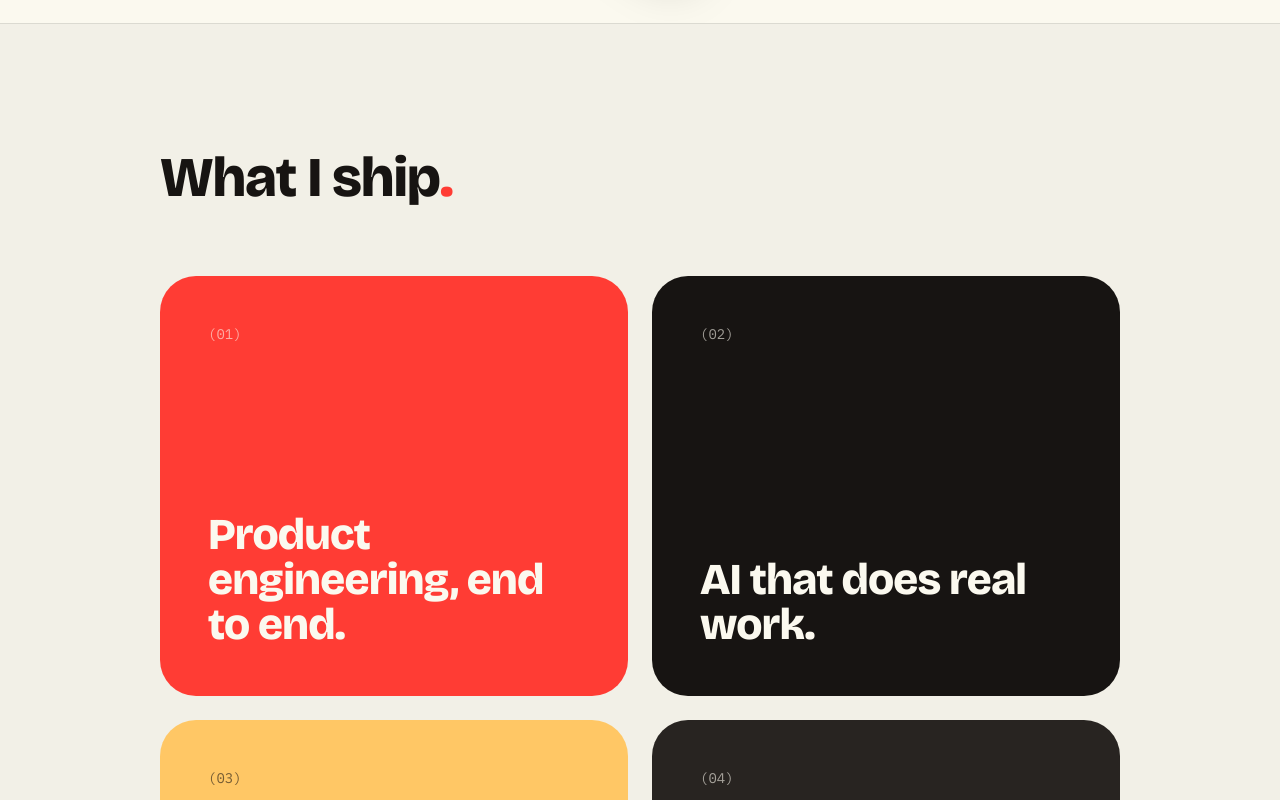
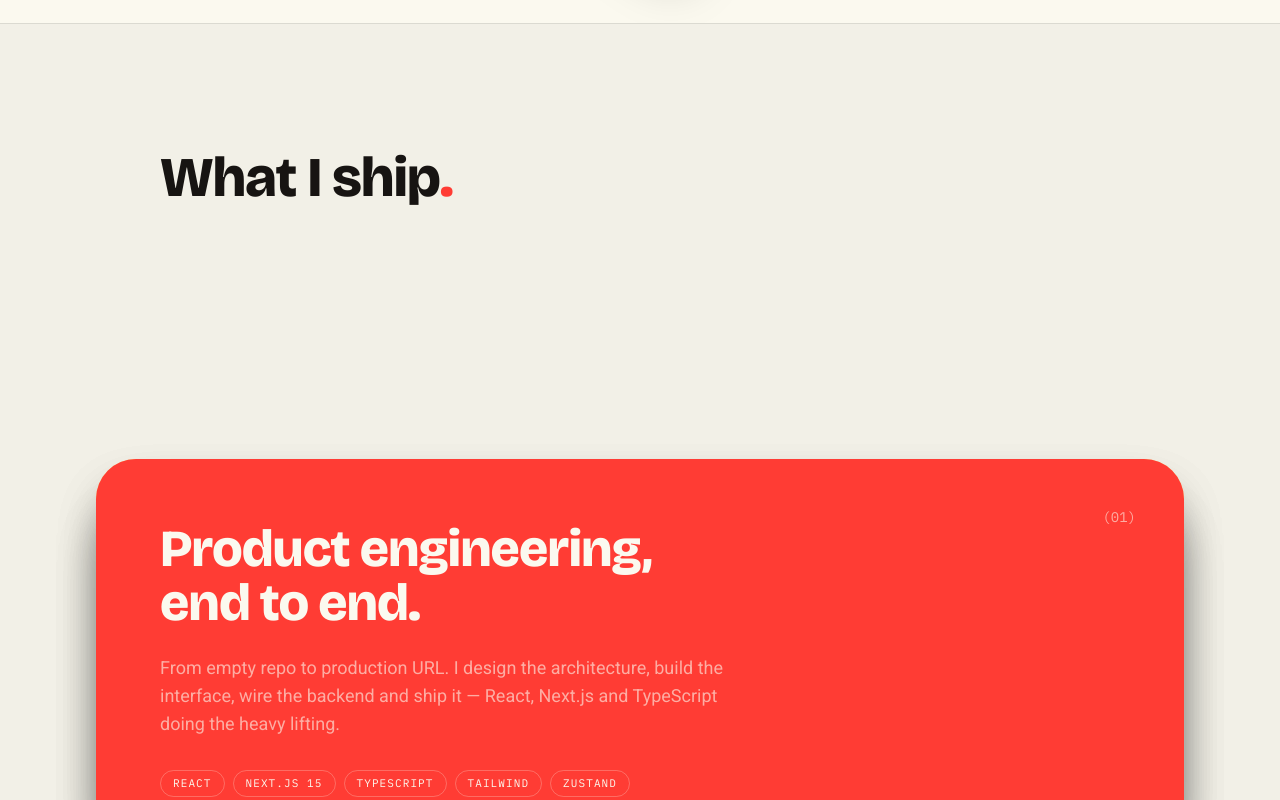
Before and after one commit to deepmroot/mandeep-portfolio, a React (Vite) app: page / in a window 1280 px wide. Shown: the part 6680-7480 px from the top of the page. Built offline with nearby package versions, Linux system fonts and the light colour scheme.

Commit message:
Replace hover-flip Ships cards with real scroll-pinned stack-fold, matching brandappart's tiles_stack mechanic: each card rotates/folds back on X-axis as the next one settles into place while scrolling

```diff
--- a/src/appart-theme/Portfolio.jsx
+++ b/src/appart-theme/Portfolio.jsx
@@ -966,42 +966,81 @@ const SHIP_COLORS = [
   { bg: "#282421", text: "#fbf9ef", sub: "#fbf9ef99", chipBorder: "#fbf9ef30" },
 ];
 
-function ShipFlipCard({ ship, colors, index }) {
+function Ships() {
+  const stackRef = useRef(null);
+  const cardEls = useRef([]);
+
+  useEffect(() => {
+    if (!stackRef.current) return undefined;
+    if (window.matchMedia("(prefers-reduced-motion: reduce)").matches) return undefined;
+
+    const cards = cardEls.current.filter(Boolean);
+    const ctx = gsap.context(() => {
+      const st = ScrollTrigger.create({
+        trigger: stackRef.current,
+        start: "top top",
+        end: () => `+=${(cards.length - 1) * 100}%`,
+        pin: true,
+        scrub: 0.4,
+        onUpdate: (self) => {
+          const total = cards.length - 1;
+          const raw = self.progress * total;
+          cards.forEach((card, i) => {
+            if (i === cards.length - 1) {
+              gsap.set(card, { rotateX: 0, y: 0, scale: 1 });
+              return;
+            }
+            const localT = gsap.utils.clamp(0, 1, raw - i);
+            gsap.set(card, {
+              rotateX: -localT * 70,
+              y: -localT * 120,
+              scale: 1 - localT * 0.06,
+              transformOrigin: "top center",
+            });
+          });
+        },
+      });
+      return () => st.kill();
+    }, stackRef);
+
+    return () => ctx.revert();
+  }, []);
+
   return (
-    <motion.div
-      initial={{ opacity: 0, y: 40 }}
-      whileInView={{ opacity: 1, y: 0 }}
-      viewport={{ once: true, margin: "-80px" }}
-      transition={{ duration: 0.6, ease: EASE_OUT, delay: index * 0.06 }}
-      className="group [perspective:1800px] h-[360px] sm:h-[420px]"
+    <section id="about" className="bg-[#f2f0e7] border-y border-[#171412]/10">
+      <div className="max-w-6xl mx-auto px-5 sm:px-8 md:px-24 pt-20 sm:pt-28">
+        <h2 className={`${DISPLAY} font-extrabold tracking-[-0.02em] text-[clamp(2rem,5vw,3.5rem)] mb-10`}>
+          <Reveal onView>
+            <span>
+              What I ship<span className="text-[#ff3c34]">.</span>
+            </span>
+          </Reveal>
+        </h2>
+      </div>
+      <div ref={stackRef} className="relative h-screen [perspective:2200px] overflow-hidden">
+        {SHIPS.map((ship, i) => {
+          const colors = SHIP_COLORS[i % SHIP_COLORS.length];
+          return (
+            <div
+              key={ship.no}
+              ref={(el) => (cardEls.current[i] = el)}
+              className="absolute inset-0 flex items-center justify-center px-5 sm:px-8 md:px-24 [transform-style:preserve-3d] [backface-visibility:hidden] [will-change:transform]"
+              style={{ zIndex: SHIPS.length - i }}
             >
-      <div className="relative w-full h-full transition-transform duration-700 [transition-timing-function:cubic-bezier(0.22,1,0.36,1)] [transform-style:preserve-3d] group-hover:[transform:rotateY(180deg)]">
-        {/* Front */}
               <div
-          className="absolute inset-0 rounded-[1.75rem] sm:rounded-[2.25rem] p-8 sm:p-12 flex flex-col justify-between [backface-visibility:hidden]"
+                className="relative w-full max-w-6xl rounded-[1.75rem] sm:rounded-[2.5rem] p-8 sm:p-14 md:p-16 shadow-2xl"
                 style={{ backgroundColor: colors.bg, color: colors.text }}
               >
-          <span className={`${MONO} text-sm`} style={{ color: colors.sub }}>
+                <span className={`${MONO} absolute top-8 right-8 sm:top-12 sm:right-12 text-sm`} style={{ color: colors.sub }}>
                   ({ship.no})
                 </span>
-          <h3 className={`${DISPLAY} font-extrabold tracking-[-0.02em] text-[clamp(1.8rem,4vw,2.75rem)] leading-[1.02]`}>
+                <h3 className={`${DISPLAY} font-extrabold tracking-[-0.02em] text-[clamp(2rem,4.5vw,3.25rem)] leading-[1.03] max-w-xl`}>
                   {ship.title}
                 </h3>
-        </div>
-        {/* Back */}
-        <div
-          className="absolute inset-0 rounded-[1.75rem] sm:rounded-[2.25rem] p-8 sm:p-12 flex flex-col justify-between [backface-visibility:hidden] [transform:rotateY(180deg)]"
-          style={{ backgroundColor: colors.bg, color: colors.text }}
-        >
-          <div>
-            <span className={`${MONO} text-sm`} style={{ color: colors.sub }}>
-              ({ship.no})
-            </span>
-            <p className="mt-4 text-base sm:text-lg leading-relaxed" style={{ color: colors.sub }}>
+                <p className="mt-6 text-base sm:text-lg leading-relaxed max-w-xl" style={{ color: colors.sub }}>
                   {ship.body}
                 </p>
-          </div>
-          <div className="flex flex-wrap gap-2">
+                <div className="flex flex-wrap gap-2 mt-8">
                   {ship.chips.map((chip) => (
                     <span
                       key={chip}
@@ -1014,26 +1053,8 @@ function ShipFlipCard({ ship, colors, index }) {
                 </div>
               </div>
             </div>
-    </motion.div>
           );
-}
-
-function Ships() {
-  return (
-    <section id="about" className="bg-[#f2f0e7] border-y border-[#171412]/10">
-      <div className="max-w-6xl mx-auto px-5 sm:px-8 md:px-24 py-20 sm:py-28">
-        <h2 className={`${DISPLAY} font-extrabold tracking-[-0.02em] text-[clamp(2rem,5vw,3.5rem)] mb-14`}>
-          <Reveal onView>
-            <span>
-              What I ship<span className="text-[#ff3c34]">.</span>
-            </span>
-          </Reveal>
-        </h2>
-        <div className="grid md:grid-cols-2 gap-6">
-          {SHIPS.map((ship, shipIndex) => (
-            <ShipFlipCard key={ship.no} ship={ship} colors={SHIP_COLORS[shipIndex % SHIP_COLORS.length]} index={shipIndex} />
-          ))}
-        </div>
+        })}
       </div>
     </section>
   );
```
Lines whose indentation alone changed are shown as unchanged.
